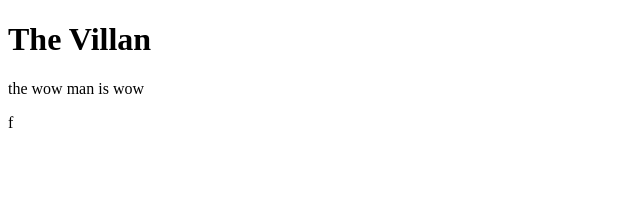
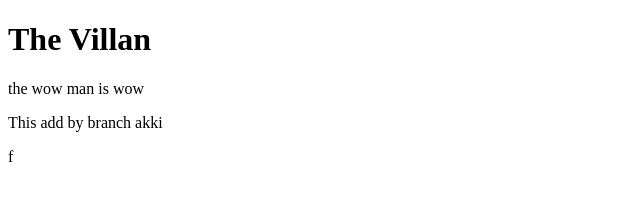
Before and after one commit to Pavan-listen/localrepo, a plain HTML site: page index.html in a window 1280 px wide. Shown: the whole page, without its empty margins (0-640 px from the left). Drawn offline with Linux system fonts and the light colour scheme.

Commit message:
add by branch akki

```diff
--- a/index.html
+++ b/index.html
@@ -8,5 +8,6 @@
 <body>
     <h1>The Villan</h1>
     <p>the wow man is wow</p>
+    <p>This add by branch akki</p>
 </body>
 </html>f
```
